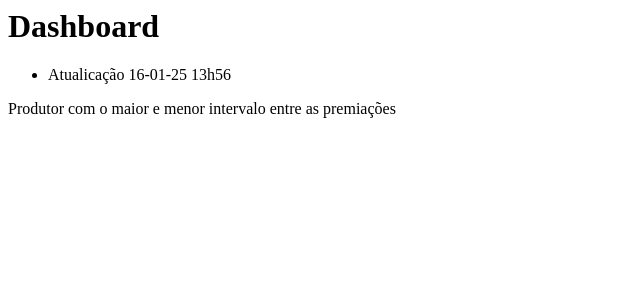
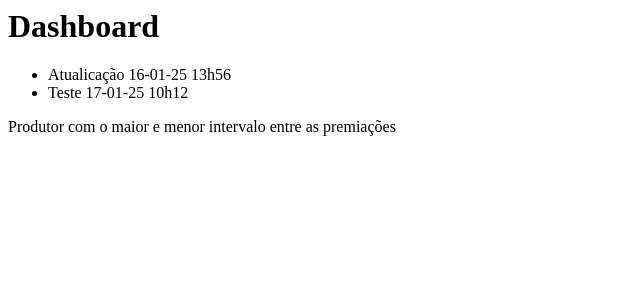
Before and after one commit to fredtamashiro/filmes, a PHP site: template src/View/home/index.php in a window 1280 px wide. Shown: the top 300 px of the page, without its empty margins (0-640 px from the left). Run offline with PHP 8.4, Linux system fonts and the light colour scheme; the template is opened without the code that fills it, so the values that code supplies are empty.

```diff
--- a/src/View/home/index.php
+++ b/src/View/home/index.php
@@ -7,6 +7,7 @@
 <div class="row mb-5">
     <ul>
         <li>Atualicação 16-01-25 13h56</li>
+        <li>Teste 17-01-25 10h12</li>
     </ul>
     <div class="col text-center fs-3 text-body-secondary">
         Produtor com o maior e menor intervalo entre as premiações
```
Also changed, not shown: .github/workflows/php.yml.
